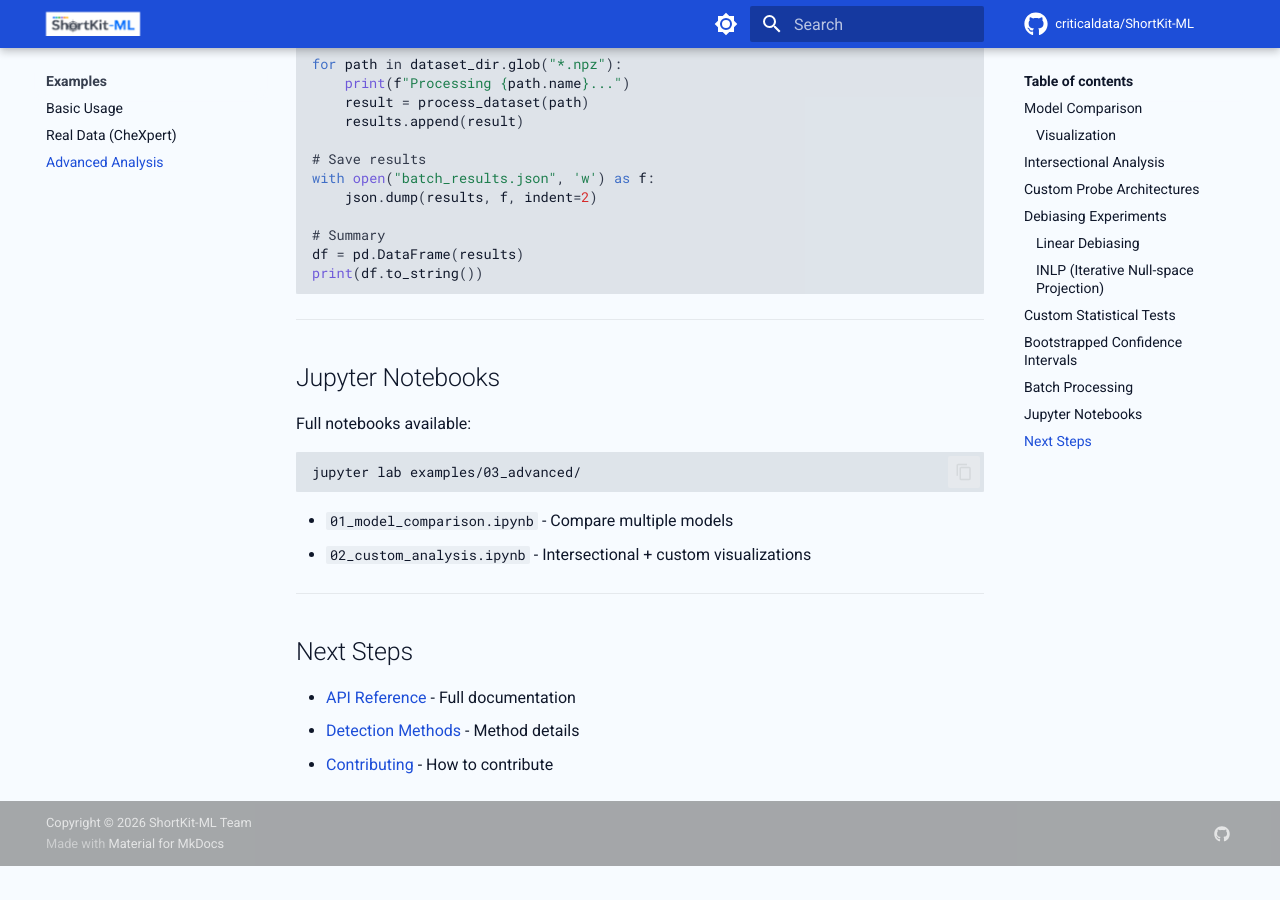
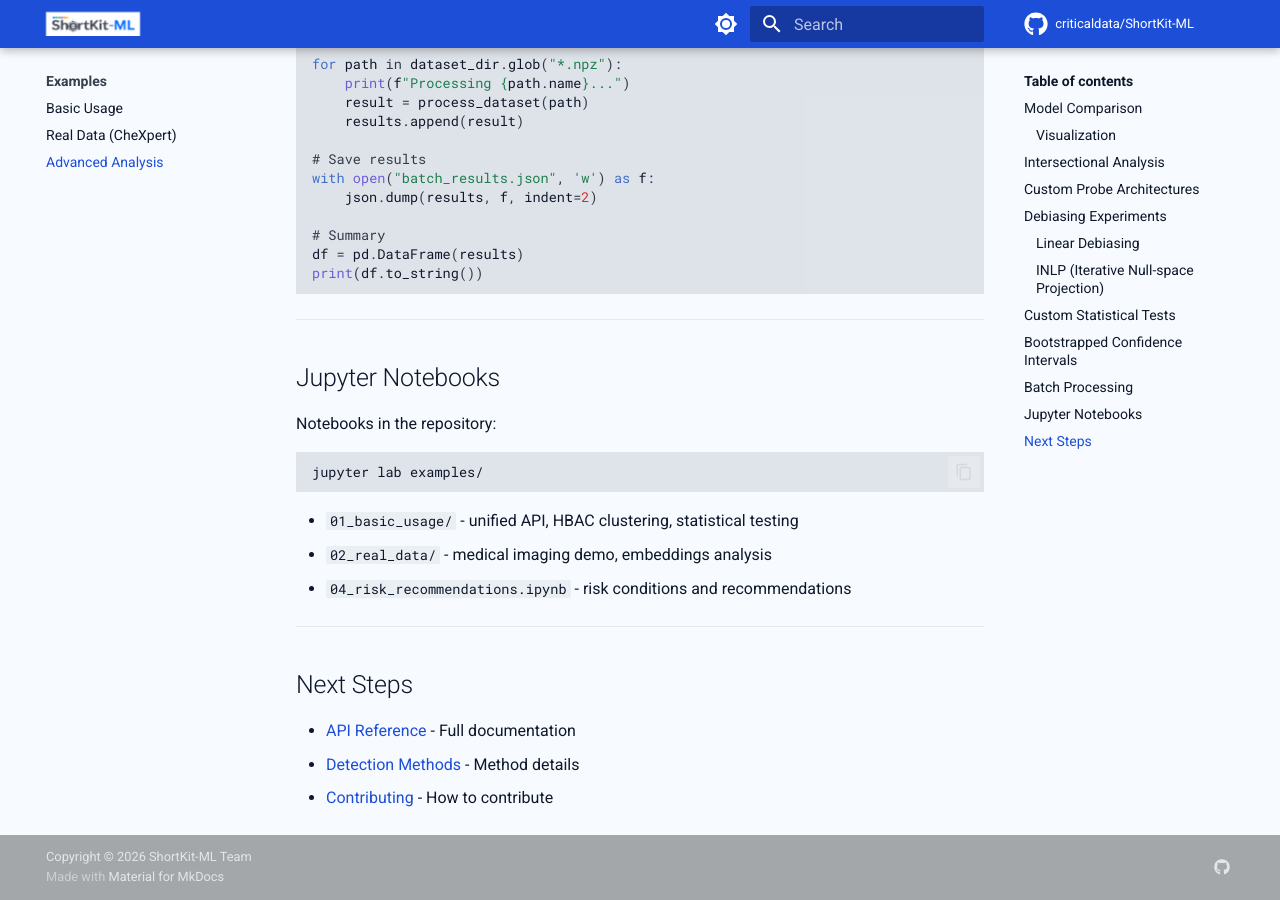
Before and after one commit to criticaldata/ShortKit-ML, an MkDocs documentation site: the page built from docs/examples/advanced.md, in a window 1280 px wide and 900 px high, scrolled down 6843 px. Built offline with MkDocs 1.6.1 and Material for MkDocs 9.7.7, drawn with Linux system fonts in a browser that asks for light colours; comment, search, counter and statistics services are not loaded; the version menu is left out; before the commit the page ends 7709 px from its top, so only the background shows below that.

````diff
--- a/docs/examples/advanced.md
+++ b/docs/examples/advanced.md
@@ -361,14 +361,15 @@ print(df.to_string())
 
 ## Jupyter Notebooks
 
-Full notebooks available:
+Notebooks in the repository:
 
 ```bash
-jupyter lab examples/03_advanced/
+jupyter lab examples/
 ```
 
-- `01_model_comparison.ipynb` - Compare multiple models
-- `02_custom_analysis.ipynb` - Intersectional + custom visualizations
+- `01_basic_usage/` - unified API, HBAC clustering, statistical testing
+- `02_real_data/` - medical imaging demo, embeddings analysis
+- `04_risk_recommendations.ipynb` - risk conditions and recommendations
 
 ---
 
--- a/pyproject.toml
+++ b/pyproject.toml
@@ -123,6 +123,7 @@ all = [
     "pytest-xdist>=3.3.0",
     "pytest>=7.4.0",
     "ruff>=0.1.0",
+    "tabulate>=0.9.0",  # pandas to_markdown in scripts/generate_paper_figures.py
     "torch>=2.2.0,<2.3.0",
     "torchvision>=0.17.0,<0.18.0",
     "transformers>=4.39.0,<5",
````
Also changed, not shown: README.md (+20 -46 lines), docs/benchmark_methods.md (+1 -1 lines), docs/contributing.md (+1 -1 lines), docs/getting-started/installation.md (+1 -1 lines), docs/index.md (+1 -1 lines), docs/reproducibility.md (+1 -1 lines), 3 other files.
